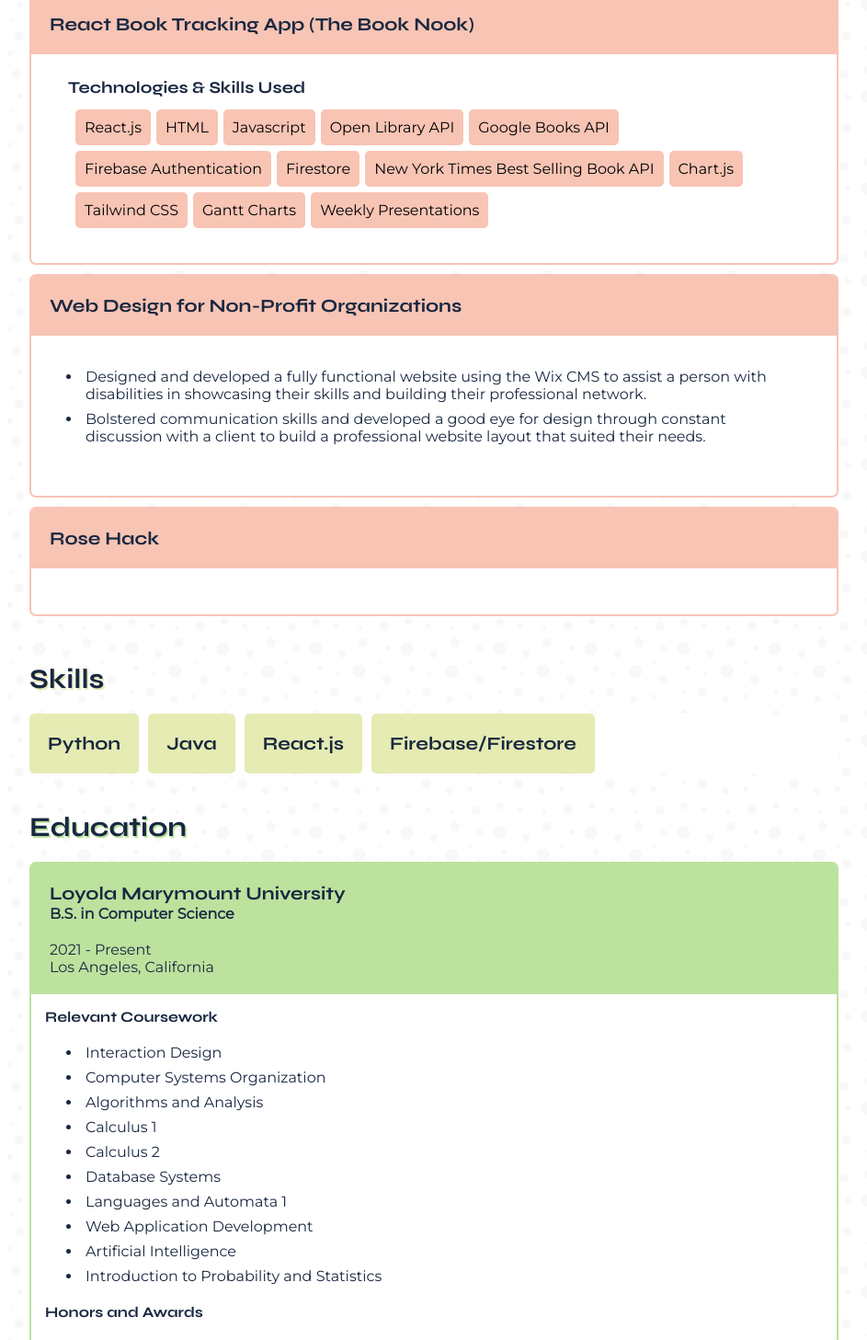
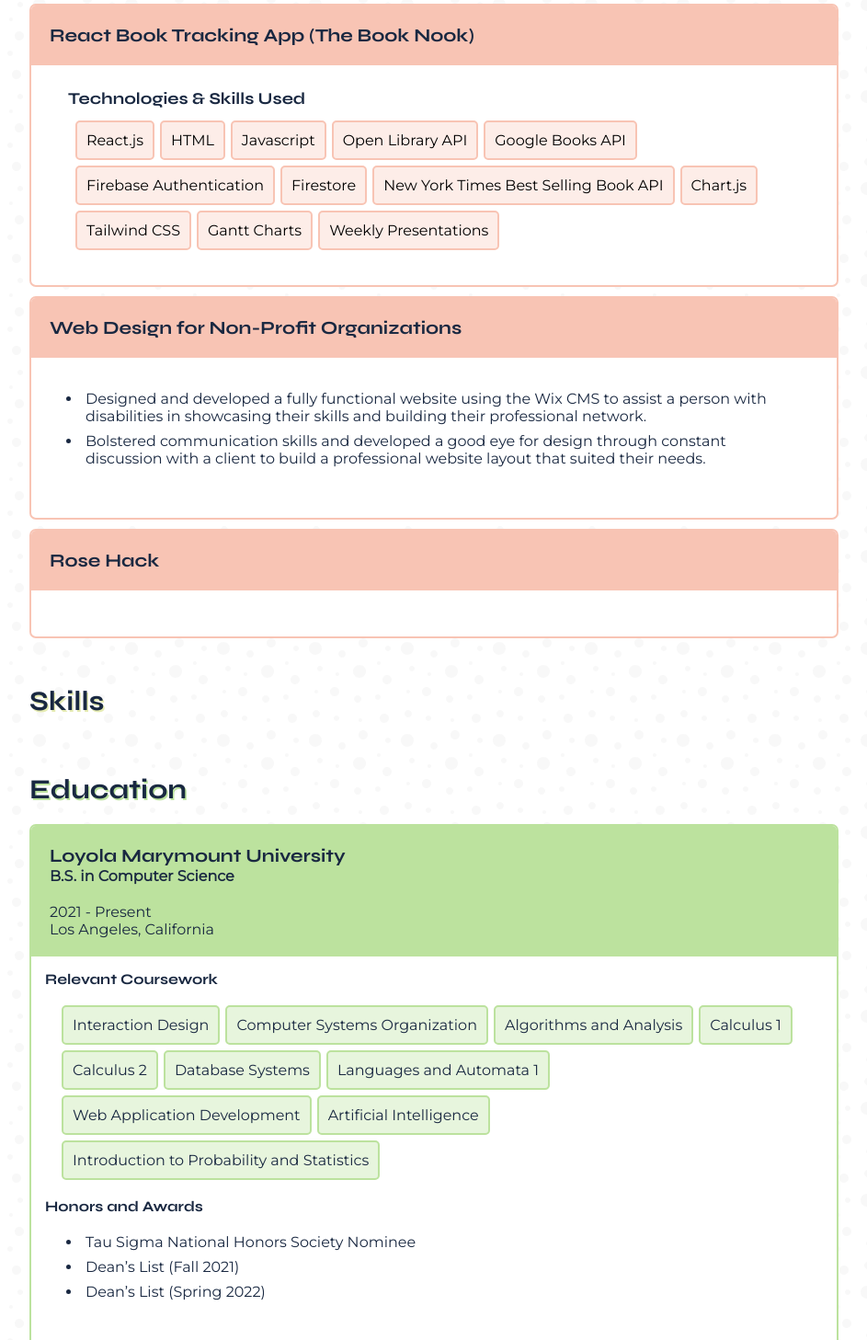
Before and after one commit to speer987/personal-website, a React (Create React App) app: page / in a window 1280 px wide. Shown: the part 2606-4063 px from the top of the page at 92% size, without its empty margins (168-1111 px from the left). Built offline with nearby package versions, Linux system fonts and the light colour scheme.

Commit message:
updating chips

```diff
--- a/src/App.css
+++ b/src/App.css
@@ -314,8 +314,12 @@ h5 {
   margin: 10px;
 }
 
+.pill-pink {
+  border: 2px #F8C4B4 solid;
+  background-color: #f8c4b44e;
+}
+
 .pill {
-  background-color: #F8C4B4;
   padding: 10px;
   margin: 3px;
   width: auto;
@@ -324,7 +328,17 @@ h5 {
   font-size: 16px;
 }
 
-#pill-parent {
+.pill-dark-green {
+  border: 2px #BCE29E solid;
+  background-color: #bbe29e59;
+}
+
+.pill-green {
+  border: 2px #E5EBB2 solid;
+  background-color: #e5ebb256;
+}
+
+.pill-parent {
   display: flex;
   flex-wrap: wrap;
   padding-left: 15px;
--- a/src/App.js
+++ b/src/App.js
@@ -38,20 +38,12 @@ function App() {
           <Coursework courseList={projects} />
         </div>
         <h2 id="title-three">Skills</h2>
-        <div id="card-five" className="skill-card">
-          <div className="subheader-three">
-            <h3>Python</h3>
-          </div>
-          <div className="subheader-three">
-            <h3>Java</h3>
-          </div>
-          <div className="subheader-three">
-            <h3>React.js</h3>
-          </div>
-          <div className="subheader-three">
-            <h3>Firebase/Firestore</h3>
-          </div>
-        </div>
+        {/* <div id="card-five" className="pill-parent">
+          <div className="pill-green">Python</div>
+          <h4 className="pill-green">Python</h4>
+          <h4 className="pill-green">Python</h4>
+          <h4 className="pill-green">Python</h4>
+        </div> */}
         <h2 id="title-four">Education</h2>
 
         <div id="flex-three">
--- a/src/components/Coursework.js
+++ b/src/components/Coursework.js
@@ -18,9 +18,9 @@ export default function Coursework({ courseList }) {
         {courseInfo?.tech ? (
           <div className="extra-padding">
             <h5>Technologies & Skills Used</h5>
-            <div id="pill-parent">
+            <div className="pill-parent">
               {courseInfo?.tech.map((skill) => (
-                <div className="pill" key={skill}>
+                <div className="pill pill-pink" key={skill}>
                   {skill}
                 </div>
               ))}
--- a/src/components/Education.js
+++ b/src/components/Education.js
@@ -10,9 +10,11 @@ export default function Education({ degrees }) {
       </div>
       <div className="padding">
         <p className="inner-header">Relevant Coursework</p>
-        <ul className="one-liners">
+        <ul className="one-liners pill-parent">
           {degreeInfo?.courses.map((item) => (
-            <li key={item}>{item}</li>
+            <div className="pill pill-dark-green" key={item}>
+              {item}
+            </div>
           ))}
         </ul>
         <p className="inner-header">Honors and Awards</p>
```
